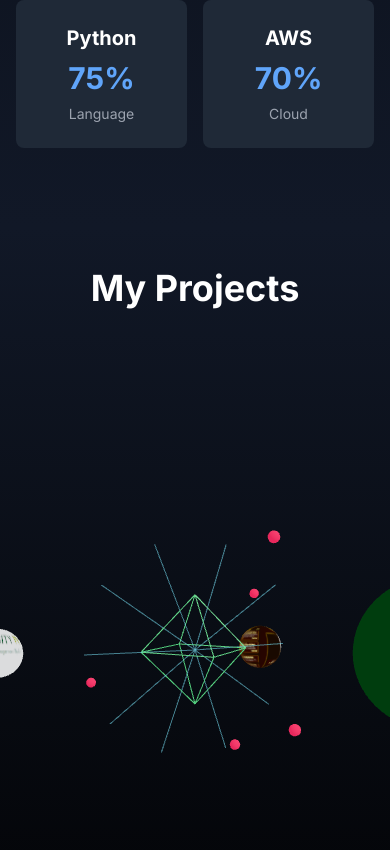
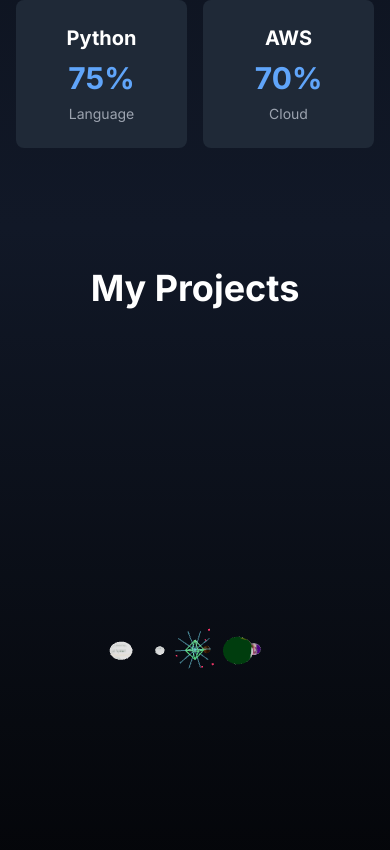
Before and after one commit to wchesedh/wchesedh.github.io, a Next.js app: page / in a window 390 px wide. Shown: the part 3820-4670 px from the top of the page. Built offline with nearby package versions, Linux system fonts and the light colour scheme.

Commit message:
Update: improve mobile responsiveness

```diff
--- a/app/globals.css
+++ b/app/globals.css
@@ -7,6 +7,9 @@
   --foreground: #ffffff;
   --primary: #00ff88;
   --secondary: #6b46c1;
+  --foreground-rgb: 255, 255, 255;
+  --background-start-rgb: 0, 0, 0;
+  --background-end-rgb: 0, 0, 0;
 }
 
 @media (prefers-color-scheme: dark) {
@@ -20,6 +23,13 @@
   background: var(--background);
   color: var(--foreground);
   font-family: 'Inter', system-ui, -apple-system, sans-serif;
+  color: rgb(var(--foreground-rgb));
+  background: linear-gradient(
+      to bottom,
+      transparent,
+      rgb(var(--background-end-rgb))
+    )
+    rgb(var(--background-start-rgb));
 }
 
 /* Custom animations */
@@ -72,3 +82,61 @@
 ::-webkit-scrollbar-thumb:hover {
   background: #00cc6a;
 }
+
+/* Responsive styles */
+@media (max-width: 640px) {
+  h1 {
+    font-size: 2rem;
+  }
+  h2 {
+    font-size: 1.75rem;
+  }
+  h3 {
+    font-size: 1.5rem;
+  }
+  p {
+    font-size: 1rem;
+  }
+  .container {
+    padding-left: 1rem;
+    padding-right: 1rem;
+  }
+}
+
+@media (min-width: 641px) and (max-width: 1024px) {
+  h1 {
+    font-size: 2.5rem;
+  }
+  h2 {
+    font-size: 2rem;
+  }
+  h3 {
+    font-size: 1.75rem;
+  }
+  p {
+    font-size: 1.125rem;
+  }
+  .container {
+    padding-left: 2rem;
+    padding-right: 2rem;
+  }
+}
+
+@media (min-width: 1025px) {
+  h1 {
+    font-size: 3rem;
+  }
+  h2 {
+    font-size: 2.5rem;
+  }
+  h3 {
+    font-size: 2rem;
+  }
+  p {
+    font-size: 1.25rem;
+  }
+  .container {
+    padding-left: 3rem;
+    padding-right: 3rem;
+  }
+}
--- a/components/Projects.js
+++ b/components/Projects.js
@@ -1,4 +1,5 @@
-'use client'
+"use client"
+
 import { Canvas, useFrame, useThree } from '@react-three/fiber'
 import { OrbitControls, Float, Text, useTexture } from '@react-three/drei'
 import { useRef, useState, useEffect, useMemo } from 'react'
@@ -23,7 +24,6 @@
     }
   })
 
-  // Create dynamic lines connecting to points
   const lineGeometry = useMemo(() => {
     const geometry = new THREE.BufferGeometry()
     const vertices = []
@@ -35,9 +35,7 @@
       const radius = 1
       const x = Math.cos(angle) * radius
       const y = Math.sin(angle) * radius
-      const z = (Math.random() - 0.5) * 0.5 // Slight depth variation
-
-      // Connect to central core
+      const z = (Math.random() - 0.5) * 0.5
       vertices.push(corePosition.x, corePosition.y, corePosition.z)
       vertices.push(x, y, z)
     }
@@ -48,18 +46,13 @@
 
   return (
     <group ref={ref}>
-      {/* Central Core */}
       <mesh>
         <octahedronGeometry args={[0.5, 0]} />
         <meshStandardMaterial color="#00ff88" emissive="#00ff88" emissiveIntensity={0.3} wireframe />
       </mesh>
-
-      {/* Dynamic Connecting Lines */}
       <lineSegments geometry={lineGeometry}>
         <lineBasicMaterial color="#00ccff" opacity={0.6} transparent />
       </lineSegments>
-
-      {/* Floating Points (optional for more complexity) */}
       {[...Array(5)].map((_, i) => (
         <Float key={i} speed={2 + Math.random()} rotationIntensity={0.5} floatIntensity={0.2}>
           <mesh position={[(Math.random() - 0.5) * 2, (Math.random() - 0.5) * 2, (Math.random() - 0.5) * 2]}>
@@ -114,26 +107,28 @@
     >
       <div
         className="bg-gray-800 rounded-lg shadow-xl p-6 md:p-8 max-w-lg w-full transform transition-all duration-300 scale-100 opacity-100"
-        onClick={(e) => e.stopPropagation()} // Prevent closing when clicking inside modal
+        onClick={(e) => e.stopPropagation()}
       >
-        <button
-          className="absolute top-3 right-3 text-white text-2xl font-bold leading-none hover:text-gray-400 focus:outline-none"
-          onClick={onClose}
-        >
-          &times;
-        </button>
         <div className="flex flex-col items-center mb-4">
           <img src={project.image} alt={project.name} className="w-full h-auto max-h-96 object-contain mb-4" />
           <h3 className="text-3xl font-bold text-white text-center mb-2">{project.name}</h3>
           <p className="text-gray-300 text-center mb-4">{project.description}</p>
+          <div className="flex space-x-4">
             <a
               href={project.url}
               target="_blank"
               rel="noopener noreferrer"
-            className="mt-2 px-6 py-3 rounded-full bg-gradient-to-r from-blue-500 to-purple-600 text-white font-semibold shadow hover:from-blue-600 hover:to-purple-700 transition-all text-lg"
+              className="px-6 py-3 rounded-full bg-gradient-to-r from-blue-500 to-purple-600 text-white font-semibold shadow hover:from-blue-600 hover:to-purple-700 transition-all text-lg"
             >
               Visit Site
             </a>
+            <button
+              onClick={onClose}
+              className="px-6 py-3 rounded-full bg-gray-700 text-white font-semibold shadow hover:bg-gray-600 transition-all text-lg"
+            >
+              Close
+            </button>
+          </div>
         </div>
       </div>
     </div>
@@ -142,13 +137,23 @@
 
 export default function Projects() {
   const [selectedProject, setSelectedProject] = useState(null)
+  const [isMobile, setIsMobile] = useState(false)
+
+  useEffect(() => {
+    const checkMobile = () => {
+      setIsMobile(window.innerWidth < 768)
+    }
+    checkMobile()
+    window.addEventListener('resize', checkMobile)
+    return () => window.removeEventListener('resize', checkMobile)
+  }, [])
 
   const handleOrbClick = (project) => {
     setSelectedProject(project)
   }
 
   return (
-    <div className="relative w-full h-screen bg-gradient-to-b from-gray-900 to-black flex items-center justify-center">
+    <div className={`relative w-full ${isMobile ? 'min-h-screen' : 'h-screen'} bg-gradient-to-b from-gray-900 to-black flex items-center justify-center`}>
       <Canvas camera={{ position: [0, 0, 5], fov: 75 }} shadows>
         <ambientLight intensity={0.8} />
         <pointLight position={[10, 10, 10]} intensity={1} castShadow />
@@ -171,7 +176,7 @@
             />
           )
         })}
-        <OrbitControls enablePan={true} enableZoom={false} autoRotate={false} autoRotateSpeed={1} />
+        <OrbitControls enablePan={false} enableZoom={false} autoRotate={false} autoRotateSpeed={1} />
       </Canvas>
       <h1 className="absolute top-10 text-4xl font-bold text-white z-10">My Projects</h1>
       <ProjectModal project={selectedProject} onClose={() => setSelectedProject(null)} />
```
Lines whose indentation alone changed are shown as unchanged.
